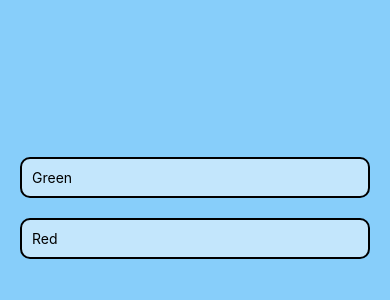
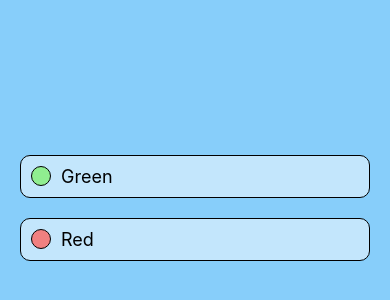
Before and after one commit to hasborey/ColorList, a React Native app: screen / in a window 390 px wide. Shown: the part 214-514 px from the top of the page. Built offline with nearby package versions, Linux system fonts and the light colour scheme.

Commit message:
Add sample color and underlayColor

```diff
--- a/App.js
+++ b/App.js
@@ -25,15 +25,23 @@ export default class App extends Component {
       <View style={[styles.container, { backgroundColor }]}>
         <TouchableHighlight
           onPress={() => this.setBgColor('lightgreen')}
+          underlayColor='gray'
           style={styles.button}
         >
-          <Text>Green</Text>
+          <View style={styles.row}>
+            <View style={[styles.sample, {backgroundColor: 'lightgreen'}]} />
+            <Text style={styles.text}>Green</Text>
+          </View>
         </TouchableHighlight>
         <TouchableHighlight
           onPress={() => this.setBgColor('lightcoral')}
+          underlayColor='gray'
           style={styles.button}
         >
-          <Text>Red</Text>
+          <View style={styles.row}>
+            <View style={[styles.sample, {backgroundColor: 'lightcoral'}]} />
+            <Text style={styles.text}>Red</Text>
+          </View>
         </TouchableHighlight>
       </View>
     )
@@ -48,12 +56,25 @@ const styles = StyleSheet.create({
     padding: 10,
   },
   button: {
-    borderWidth: 2,
+    borderWidth: 1,
     borderRadius: 10,
     padding: 10,
     margin: 10,
     alignSelf: 'stretch',
     textAlign: 'center',
     backgroundColor: 'rgba(255, 255, 255,.5)',
+  },
+  row: {
+    flexDirection: 'row',
+  },
+  text: {
+    fontSize: 18,
+  },
+  sample: {
+    width: 20,
+    height: 20,
+    borderRadius: 10,
+    marginRight: 10,
+    borderWidth: 1,
   }
 })
```
